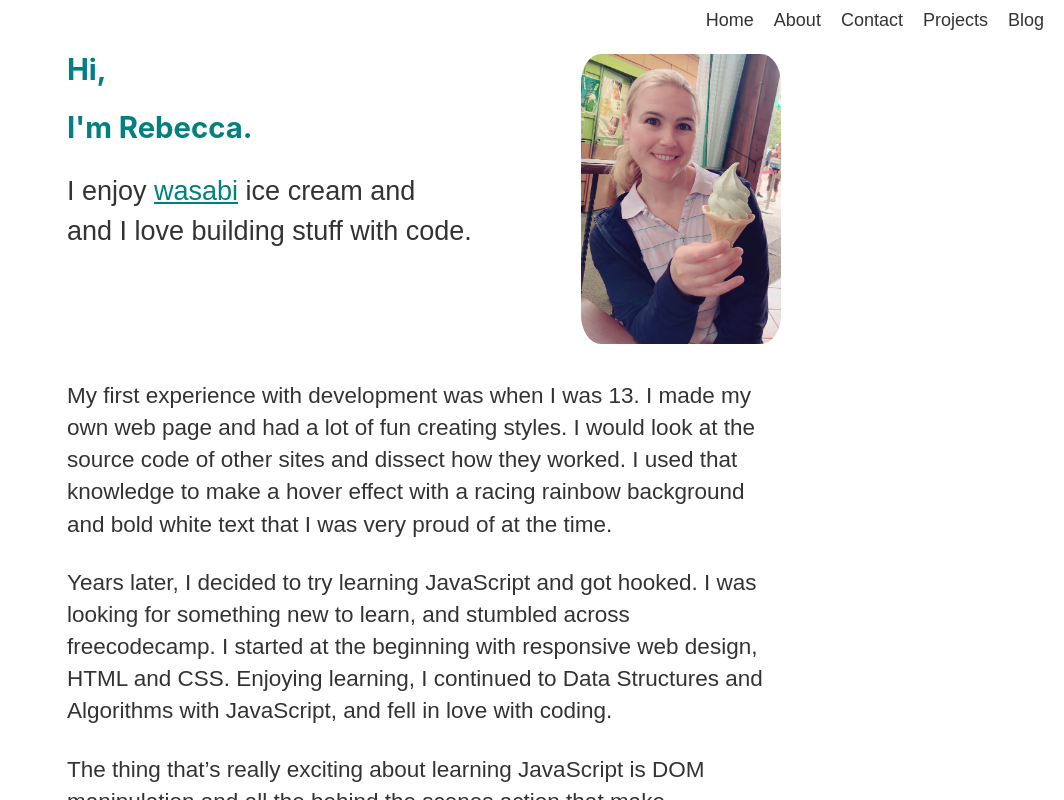
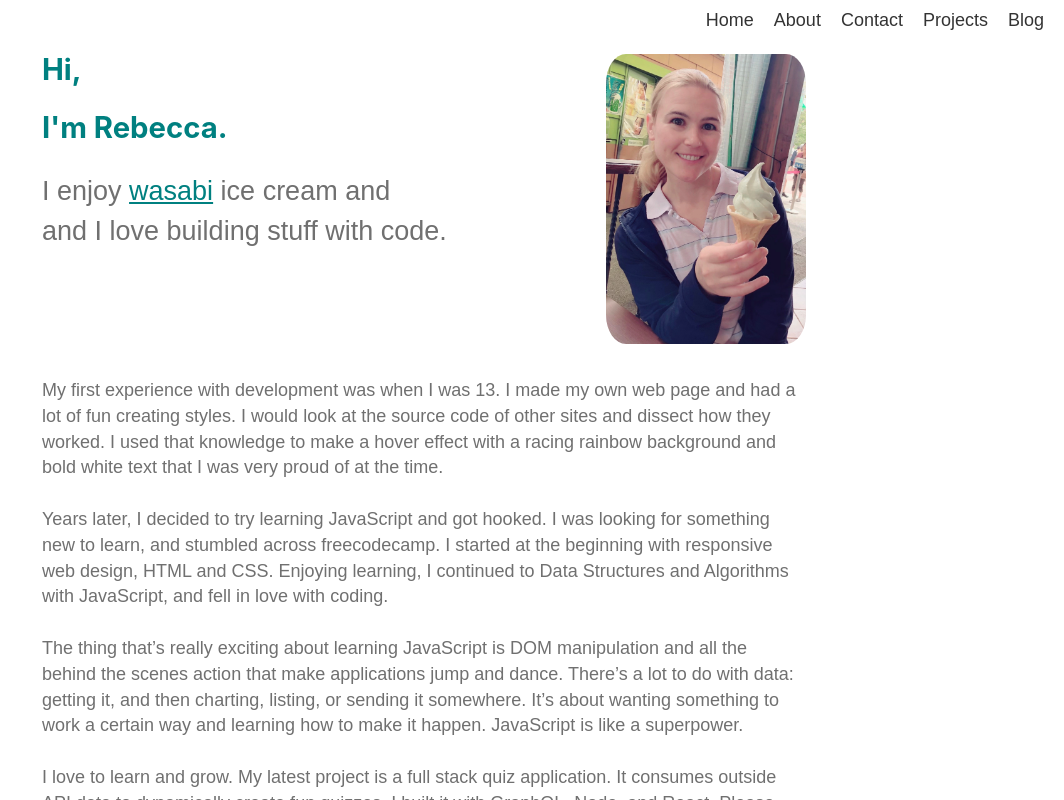
Before and after one commit to rebecca1231/portfolio2, a React (Create React App) app: page /about in a window 1280 px wide. Shown: the whole page, without its empty margins (216-1280 px from the left). Built offline with nearby package versions, Linux system fonts and the light colour scheme; no server answers.

Commit message:
About font color and container size edit for consistency

```diff
--- a/src/Components/About.js
+++ b/src/Components/About.js
@@ -7,13 +7,14 @@ import wasabi from "../wasabi.webp";
 
 const Container = styled.div`
   margin: 0 auto;
-  max-width: 750px;
+  max-width: 800px;
   padding: 1rem;
   line-height: 1.5;
-  font-size: 1.25rem;
+  font-size: 1rem;
   display: flex;
   flex-direction: column;
   min-height: 100vh;
+  color: #707070;
 
   span{
     color: hsla(0, 0%, 0%, 0.8);
```
